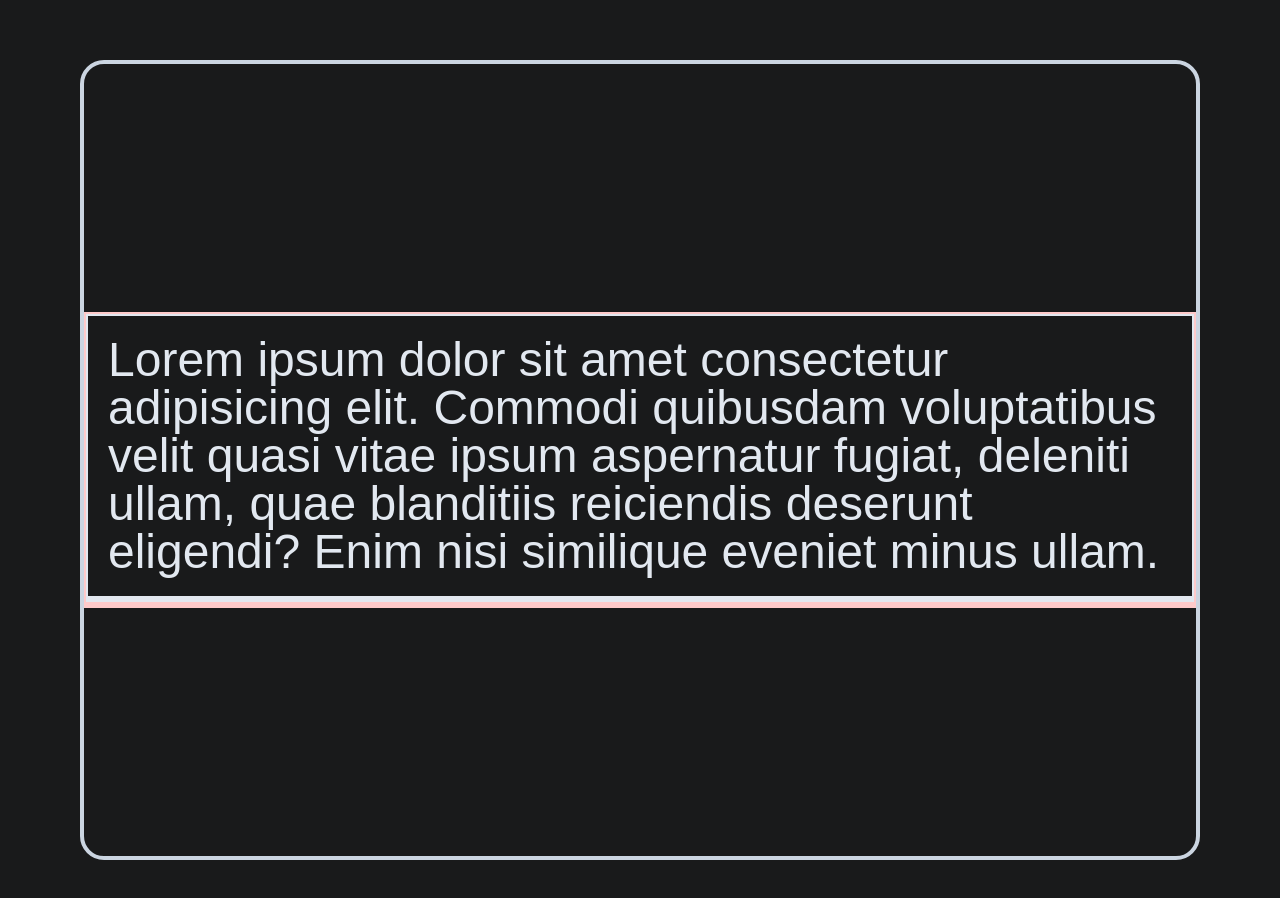
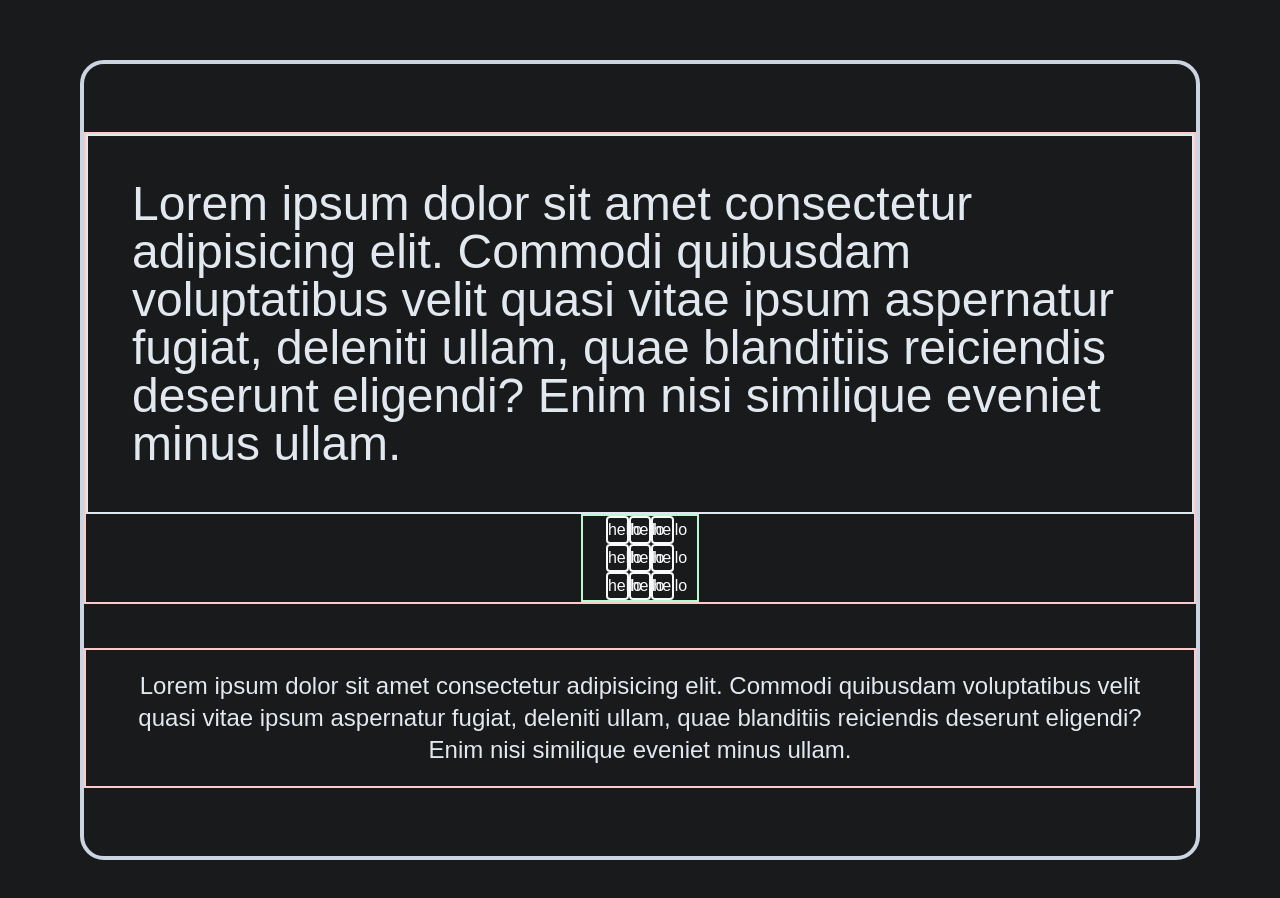
Before and after one commit to jg2002-j/JG-Portfolio, a React (Vite) app: page / in a window 1280 px wide. Shown: the part 980-1878 px from the top of the page. Built offline with nearby package versions, Linux system fonts and the light colour scheme; a web font is replaced by a local one.

Commit message:
bento grid changes

```diff
--- a/src/components/AboutMeBento.jsx
+++ b/src/components/AboutMeBento.jsx
@@ -3,10 +3,25 @@ import React from "react";
 function AboutMeBento() {
   	return (
 	 	<>
-				{/* fav tech stacks */}
-				{/* fav designed things */}
-				{/* spotify songs  */}
-				{/* fav shows */}
+			<div className="flex flex-row justify-center items-center group">
+				<div className="w-1/5 h-50 rounded border-2 border-slate-50 text-slate-50">hello</div>
+				<div className="w-1/5 h-50 rounded border-2 border-slate-50 text-slate-50">hello</div>
+				<div className="w-1/5 h-50 rounded border-2 border-slate-50 text-slate-50">hello</div>
+			</div>
+			<div className="flex flex-row justify-center items-center group">
+				<div className="w-1/5 h-50 rounded border-2 border-slate-50 text-slate-50">hello</div>
+				<div className="w-1/5 h-50 rounded border-2 border-slate-50 text-slate-50">hello</div>
+				<div className="w-1/5 h-50 rounded border-2 border-slate-50 text-slate-50">hello</div>
+			</div>
+			<div className="flex flex-row justify-center items-center group">
+				<div className="w-1/5 h-50 rounded border-2 border-slate-50 text-slate-50">hello</div>
+				<div className="w-1/5 h-50 rounded border-2 border-slate-50 text-slate-50">hello</div>
+				<div className="w-1/5 h-50 rounded border-2 border-slate-50 text-slate-50">hello</div>
+			</div>
+			{/* fav tech stacks */}
+			{/* fav designed things */}
+			{/* spotify songs  */}
+			{/* fav shows */}
 		</>
   	)
 };
--- a/src/pages/AboutMePage.jsx
+++ b/src/pages/AboutMePage.jsx
@@ -6,14 +6,14 @@ function AboutMePage() {
 		<div className="rounded-3xl 2xl:m-60 my-60 mx-20 max-w-full min-h-dvh border-4 border-slate-300 flex flex-col justify-center" id="aboutme">
 			<div className="flex flex-col 2xl:flex-row justify-center items-center border-2 border-red-200">
 				<div className="border-2 border-slate-200 h-full w-full 2xl:w-3/5">
-					<h1 className="text-5xl text-slate-200 text-header p-5">Lorem ipsum dolor sit amet consectetur adipisicing elit. Commodi quibusdam voluptatibus velit quasi vitae ipsum aspernatur fugiat, deleniti ullam, quae blanditiis reiciendis deserunt eligendi? Enim nisi similique eveniet minus ullam.</h1>
+					<h1 className="text-5xl text-slate-200 text-header p-11">Lorem ipsum dolor sit amet consectetur adipisicing elit. Commodi quibusdam voluptatibus velit quasi vitae ipsum aspernatur fugiat, deleniti ullam, quae blanditiis reiciendis deserunt eligendi? Enim nisi similique eveniet minus ullam.</h1>
 				</div>
-				<div className="border-2 border-slate-200 h-full w-full 2xl:w-2/5">
+				<div className="border-2 border-green-200 2xl:w-2/5 flex flex-col justify-center items-center">
 					<AboutMeBento />
 				</div>
 			</div>
-			<div className="flex justify-center items-center border-2 border-red-200">
-
+			<div className="flex justify-center items-center border-2 border-red-200 mt-11">
+				<h1 className="text-2xl text-slate-200 text-header text-center px-11 py-5">Lorem ipsum dolor sit amet consectetur adipisicing elit. Commodi quibusdam voluptatibus velit quasi vitae ipsum aspernatur fugiat, deleniti ullam, quae blanditiis reiciendis deserunt eligendi? Enim nisi similique eveniet minus ullam.</h1>
 			</div>
 		</div>
   	)
```
